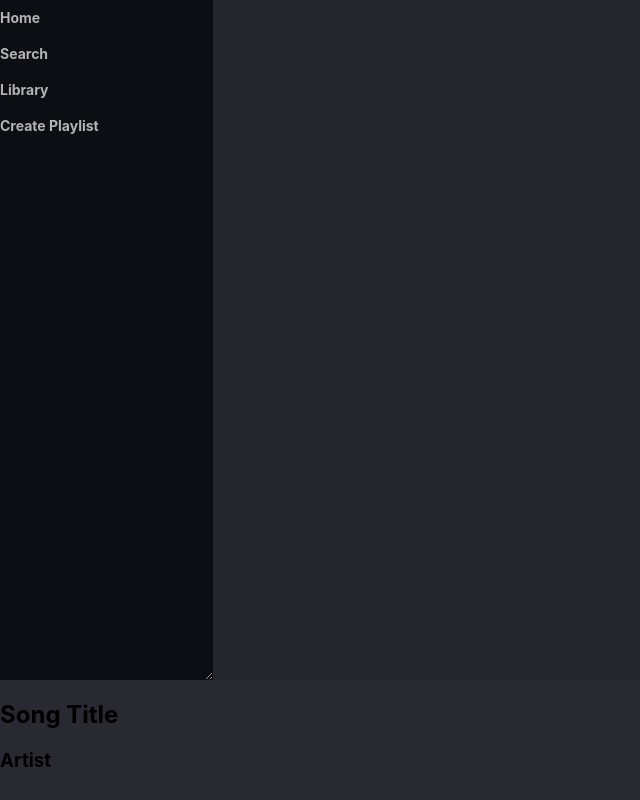
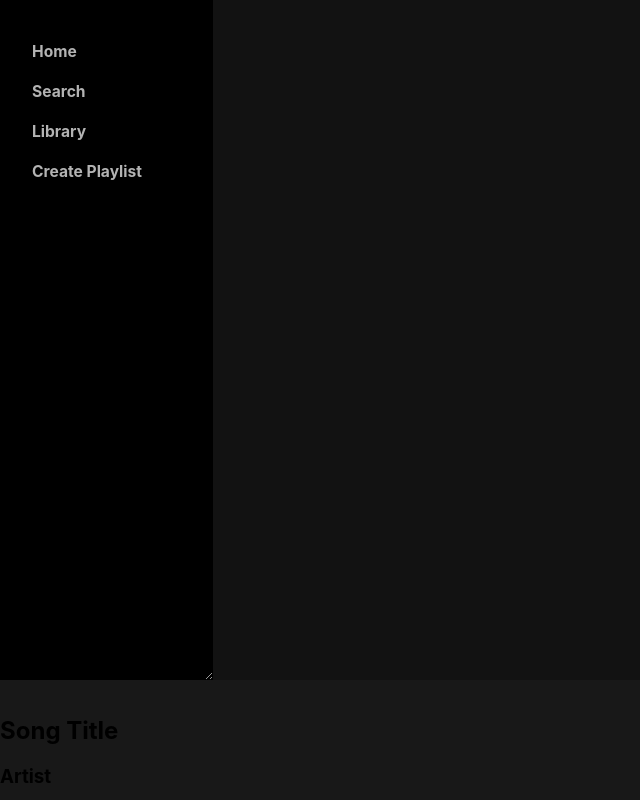
Before and after one commit to anxietyattacked/spotify-clone, a Next.js app in the folder frontend/: page / in a window 1280 px wide. Shown: the whole page, without its empty margins (0-640 px from the left). Built offline with nearby package versions, Linux system fonts and the light colour scheme.

Commit message:
ui changes v.0.01

```diff
--- a/frontend/components/Player.tsx
+++ b/frontend/components/Player.tsx
@@ -15,9 +15,14 @@ const Player = () => {
             <h3>Artist</h3>
         </div>
         <div className={styles['player-controls']}>
-        <span className={`iconify ${styles['sidebar-text']}`}data-icon="bi-skip-start-fill" data-inline="false"></span>
-        <span className={`iconify ${styles['sidebar-text']}`}data-icon="bi:play-circle" data-inline="false"></span>
-        <span className={`iconify ${styles['sidebar-text']}`}data-icon="bi-skip-end-fill" data-inline="false"></span>
+        <div>
+        <span className={`iconify ${styles['player-skip']}`}data-icon="bi-skip-start-fill" data-inline="false"></span>
+        <span className={`iconify ${styles['player-play']}`}data-icon="bi-play-circle-fill" data-inline="false"></span>
+        <span className={`iconify ${styles['player-skip']}`}data-icon="bi-skip-end-fill" data-inline="false"></span>
+        </div>
+        <div>
+
+        </div>
         </div>
         <div>
         <span className={`iconify ${styles['sidebar-text']}`}data-icon="bi-volume-down" data-inline="false"></span>
--- a/frontend/components/Sidebar.tsx
+++ b/frontend/components/Sidebar.tsx
@@ -5,7 +5,7 @@ const Sidebar = () => {
     return (
         <div className={styles["sidebar-container"]}>
             <div>
-            <div>
+            <div className={styles["sidebar-text-container"]}>
                 <div className={styles["sidebar-textdiv"]}>
                 <span className={`iconify ${styles['sidebar-icon']}`}data-icon="ci-home-fill" data-inline="false"></span>
                 <h1 className={styles["sidebar-text"]}>Home</h1>
--- a/frontend/styles/Home.module.css
+++ b/frontend/styles/Home.module.css
@@ -1,5 +1,5 @@
 .main-container{
-  background-color: #24252D ;
+  background-color: #121212 ;
   width: 100%;
   height: 85vh;
 
--- a/frontend/styles/Player.module.css
+++ b/frontend/styles/Player.module.css
@@ -1,20 +1,34 @@
 .player-container {
+padding-top: 1rem;
 height: 15vh;
 width: 100%;
-background-color: #282931;
+background-color: #181818;
 position: fixed;
 
 }
 .player-elements {
-    display: flex;
-    justify-content: space-between;
+    display: grid;
+    grid-template-columns: repeat(3, minmax(0, 1fr));
 
 }
 .player-controls {
     display: flex;
-    justify-content: space-between;
+    flex-direction: column;
+    justify-content: center;
+    --tw-space-x-reverse: 0;
 }
-.sidebar-text{
-    color: rgb(140, 145, 141);
-    font-size: 3.4rem;
+.player-play{
+    color: rgb(255, 255, 255);
+    font-size: 2.4rem;
 }
+.player-skip{
+    color: #b3b3b3;
+    font-size: 1.5rem;
+    margin-top: .4rem;
+}
+.player-skip:nth-child(1){
+margin-right: .5rem;
+}
+.player-skip:nth-child(3){
+margin-left: .5rem;
+}
--- a/frontend/styles/Sidebar.module.css
+++ b/frontend/styles/Sidebar.module.css
@@ -1,18 +1,26 @@
 .sidebar-container{
     width: 20%;
     height: 85vh;
-    background-color: #0D0E13;
+    background-color: #000000;
     resize: horizontal;
     overflow: auto;
+}
+.sidebar-text-container {
+margin-top: 2rem;
 }
 
 .sidebar-text{
     color: #b3b3b3;
-    font-size: 0.875rem;
+    font-size: 0.975rem;
+    overflow: hidden;
+    text-overflow: ellipsis;
+    white-space: nowrap;
 }
 .sidebar-icon{
     color: #b3b3b3;
-    font-size: 1.4rem;
+    font-size: 1.4em;
+    margin-left: 1rem;
+    margin-right: 1rem
 }
 .sidebar-textdiv {
     display: flex;
```
Also changed, not shown: 1 other file (tests, documents, lock files or other folders).
